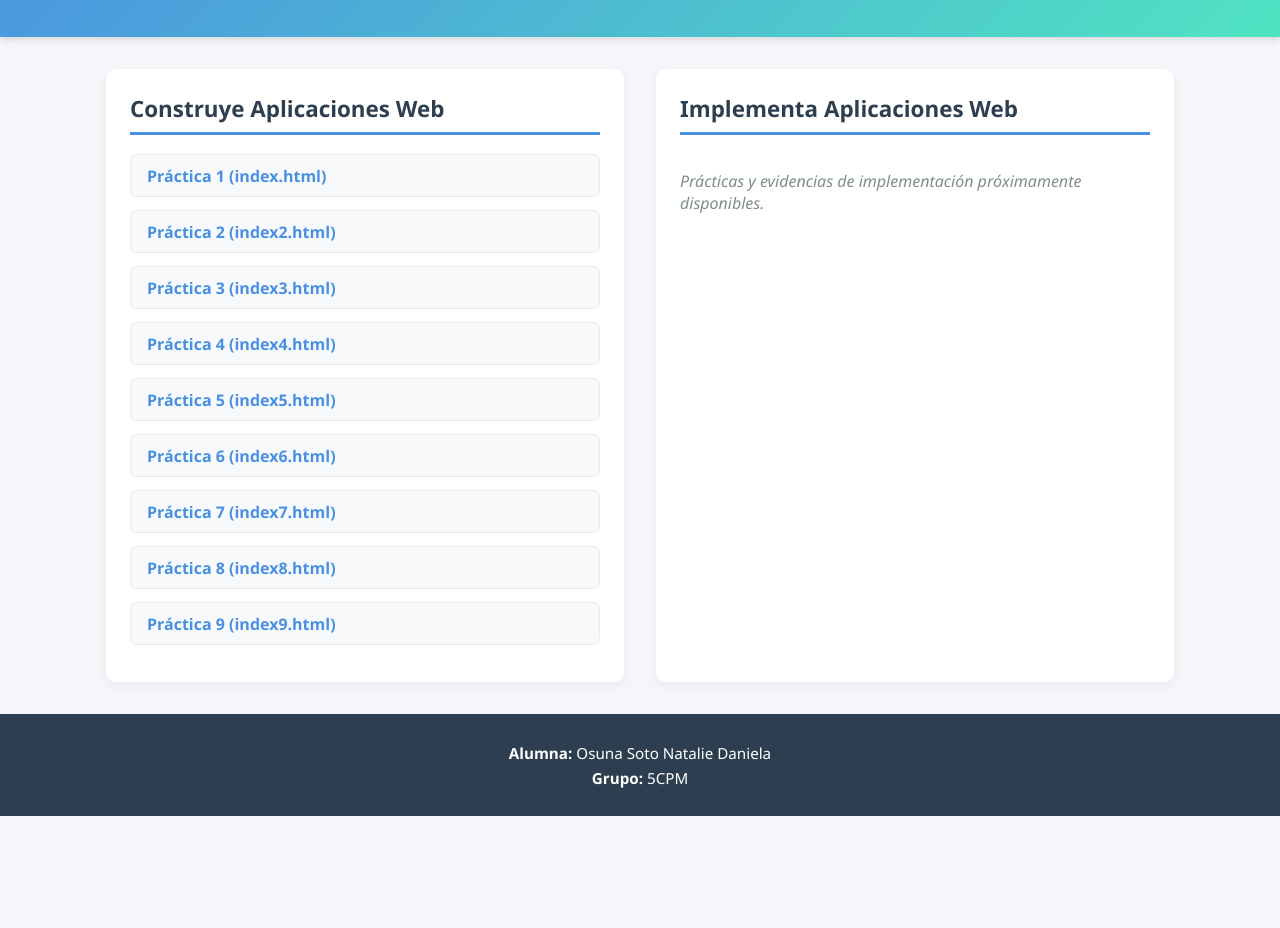
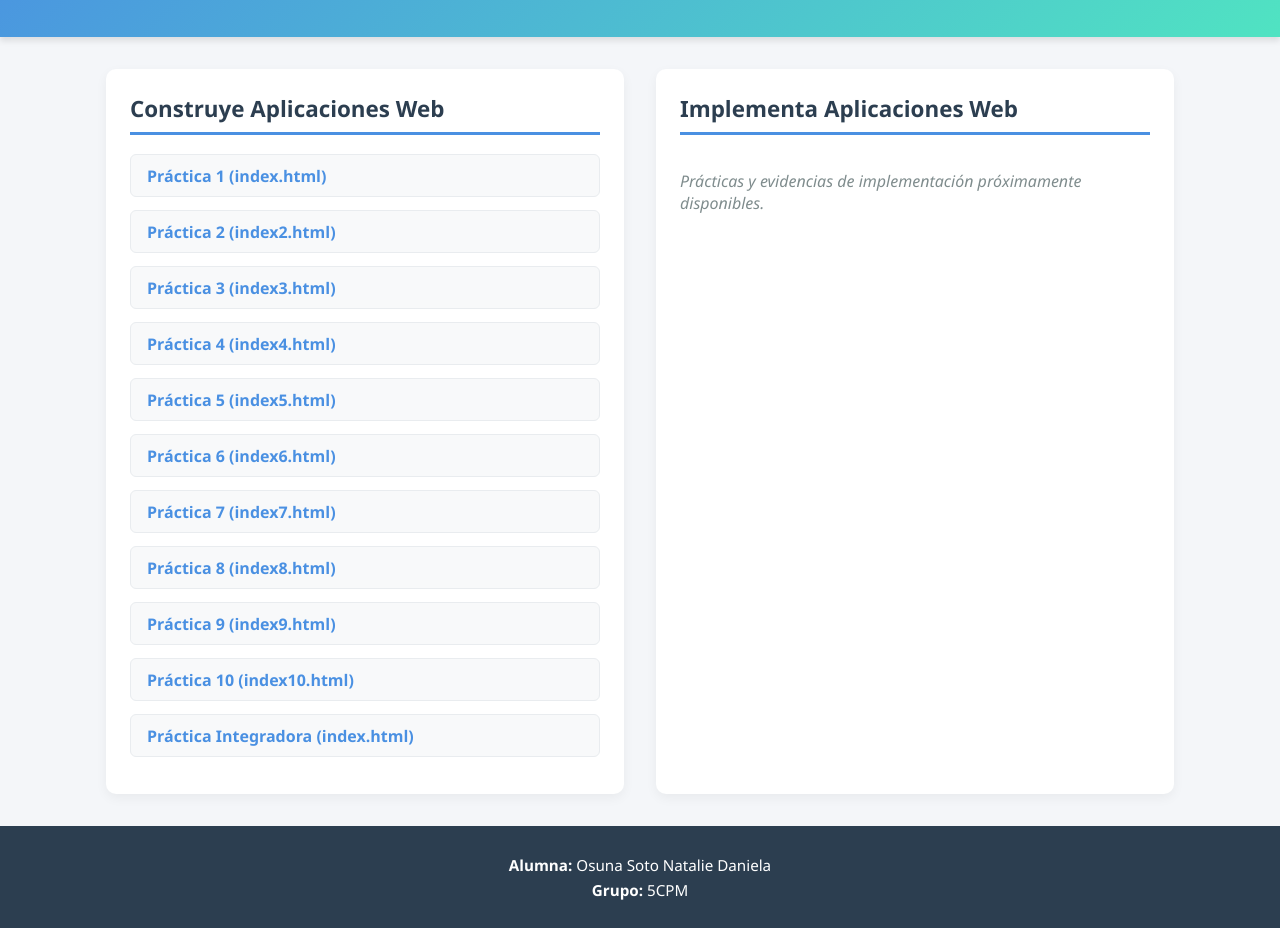
Before and after one commit to MidnattUwU/IAW, a plain HTML site: page index.html in a window 1280 px wide. Shown: the part 123-1051 px from the top of the page. Before the commit the page ends 939 px from the top, so only its background shows below. Drawn offline with Linux system fonts and the light colour scheme.

Commit message:
Update (acts agregadas) index.html

```diff
--- a/index.html
+++ b/index.html
@@ -141,6 +141,8 @@
                     <li><a href="index7.html" target="_blank">Práctica 7 (index7.html)</a></li>
                     <li><a href="index8.html" target="_blank">Práctica 8 (index8.html)</a></li>
                     <li><a href="index9.html" target="_blank">Práctica 9 (index9.html)</a></li>
+                    <li><a href="index10.html" target="_blank">Práctica 10 (index10.html)</a></li>
+                    <li><a href="index.html" target="_blank">Práctica Integradora (index.html)</a></li>
                 </ul>
             </section>
 
```
